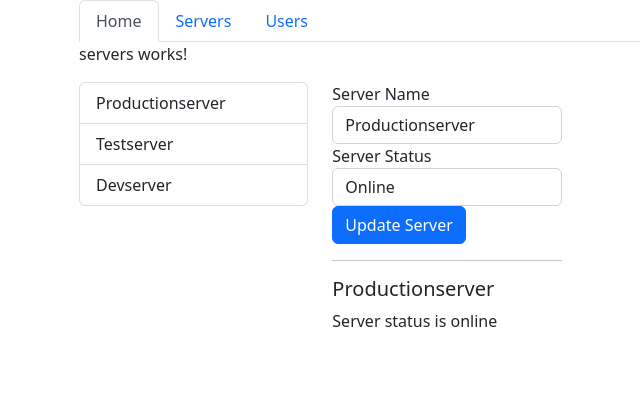
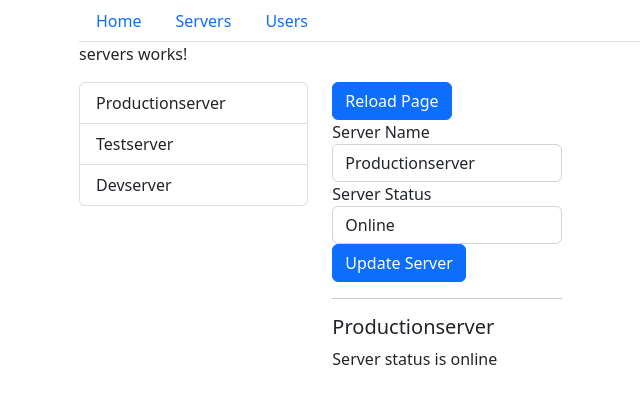
Before and after one commit to EnigmaSn/angular-max, an Angular app: page /servers in a window 1280 px wide. Shown: the top 404 px of the page, without its empty margins (3-643 px from the left). Built offline with nearby package versions, Linux system fonts and the light colour scheme.

Commit message:
basic routing

```diff
--- a/src/app/app.component.html
+++ b/src/app/app.component.html
@@ -2,7 +2,11 @@
     <div class="row">
       <div class="col-xs-12 col-sm-10 col-md-8 col-sm-offset-1 col-md-offset-2">
         <ul class="nav nav-tabs">
-          <li role="presentation" class="nav-item"><a class="nav-link active" routerLink="/">Home</a></li>
+          <li role="presentation" class="nav-item">
+            <a class="nav-link"
+              routerLink="/"
+              routerLinkActive="active"
+              [routerLinkActiveOptions]="{exact: true}">Home</a></li>
           <li role="presentation" class="nav-item"><a class="nav-link"routerLink="/servers">Servers</a></li>
           <li role="presentation" class="nav-item"><a class="nav-link" [routerLink]="['/users']">Users</a></li>
         </ul>
--- a/src/app/home/home.component.html
+++ b/src/app/home/home.component.html
@@ -1,2 +1,3 @@
 <h4>Welcome to Server Manager 4.0</h4>
 <p>Manage your Servers and Users.</p>
+<button class="btn btn-primary" (click)="onLoadServers()">To Servers</button>
--- a/src/app/home/home.component.ts
+++ b/src/app/home/home.component.ts
@@ -1,4 +1,5 @@
 import { Component } from '@angular/core';
+import { Router } from '@angular/router';
 
 @Component({
   selector: 'app-home',
@@ -6,5 +7,8 @@ import { Component } from '@angular/core';
   styleUrls: ['./home.component.less']
 })
 export class HomeComponent {
-
+  constructor(private router: Router) {};
+  onLoadServers() {
+    this.router.navigate(['servers']);
+  };
 }
--- a/src/app/servers/servers.component.html
+++ b/src/app/servers/servers.component.html
@@ -11,6 +11,7 @@
       </div>
     </div>
     <div class="col-xs-12 col-sm-4">
+      <button class="btn btn-primary" (click)="onReloadPage()">Reload Page</button>
       <app-edit-server></app-edit-server>
       <hr>
       <app-server></app-server>
--- a/src/app/servers/servers.component.ts
+++ b/src/app/servers/servers.component.ts
@@ -1,5 +1,6 @@
 import { Component, OnInit } from '@angular/core';
 import { ServersService } from './servers.service';
+import { ActivatedRoute, Router } from '@angular/router';
 
 @Component({
   selector: 'app-servers',
@@ -10,10 +11,18 @@ import { ServersService } from './servers.service';
 export class ServersComponent implements OnInit {
   public servers: {id: number, name: string, status: string}[] = [];
 
-  constructor(private serversService: ServersService) { }
+  constructor(
+    private serversService: ServersService,
+    private router: Router,
+    private route: ActivatedRoute
+    ) { }
 
   ngOnInit() {
     this.servers = this.serversService.getServers();
   }
 
+  onReloadPage() {
+    this.router.navigate(['servers'], {relativeTo: this.route})
+  }
+
 }
```
